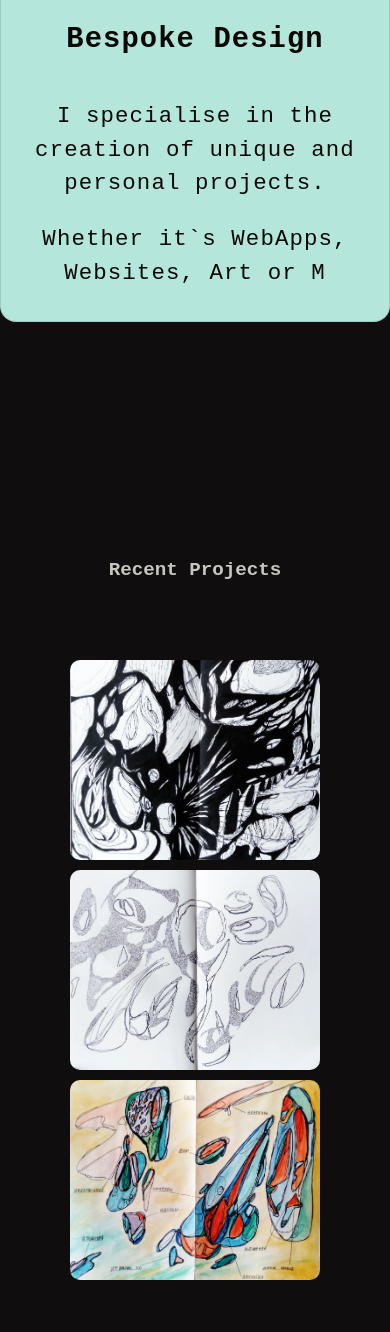
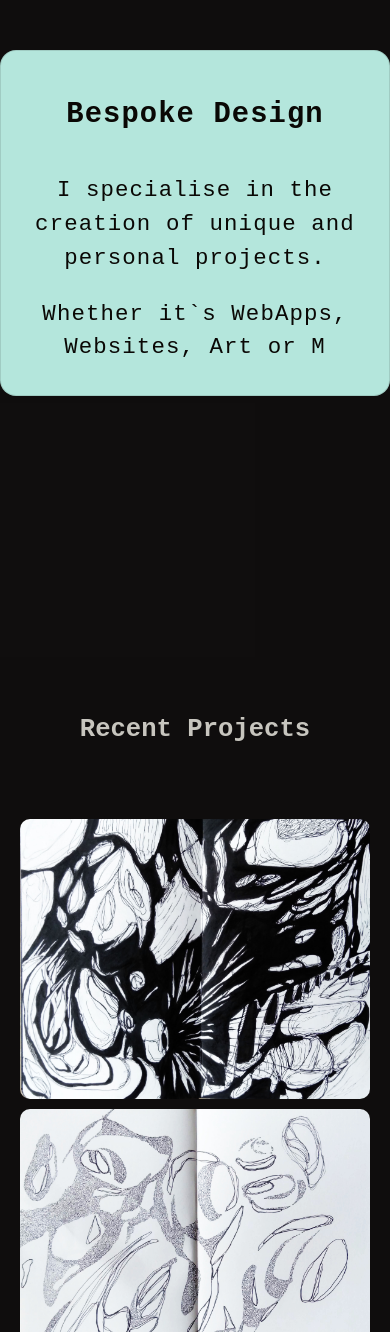
Before and after one commit to lpscrim/lpscrim.github.io, a plain HTML site: page code.html in a window 390 px wide. Shown: the part 1376-2708 px from the top of the page. Drawn offline with Linux system fonts and the light colour scheme.

Commit message:
size tweaks

```diff
--- a/styleCode.css
+++ b/styleCode.css
@@ -119,7 +119,7 @@ nav li a {
 }
 #intro .container {
     display: flex;
-    height: 80%;
+    height: 100%;
     width: auto;
     align-items: center;
     z-index: 1;
@@ -175,7 +175,7 @@ nav li a {
 
 .codeProj img {
     width: 500px;
-    height: 400px;
+    aspect-ratio: 5/4;
     border-radius: 10px;
     display: inline-flex;
     margin: 5px 5px;
@@ -195,11 +195,11 @@ nav li a {
         font-size: 150%;
     }
     #logo {
-        width: 60px;
+        width: 50px;
     }
 
     .title h3 {
-        font-size: 1.2rem;
+        font-size: 1.6rem;
     }
     #lewis{
         font-size: 1.5rem;
@@ -207,15 +207,9 @@ nav li a {
     #job{
         font-size: 1rem;
     }
-    .resize {
-        ;
-    }
-    .resizep {
-        ;
-    }
 
     .codeProj img {
-        width: 250px;
-        height: 200px;
+        width: 350px;
+
     }
 }
```
